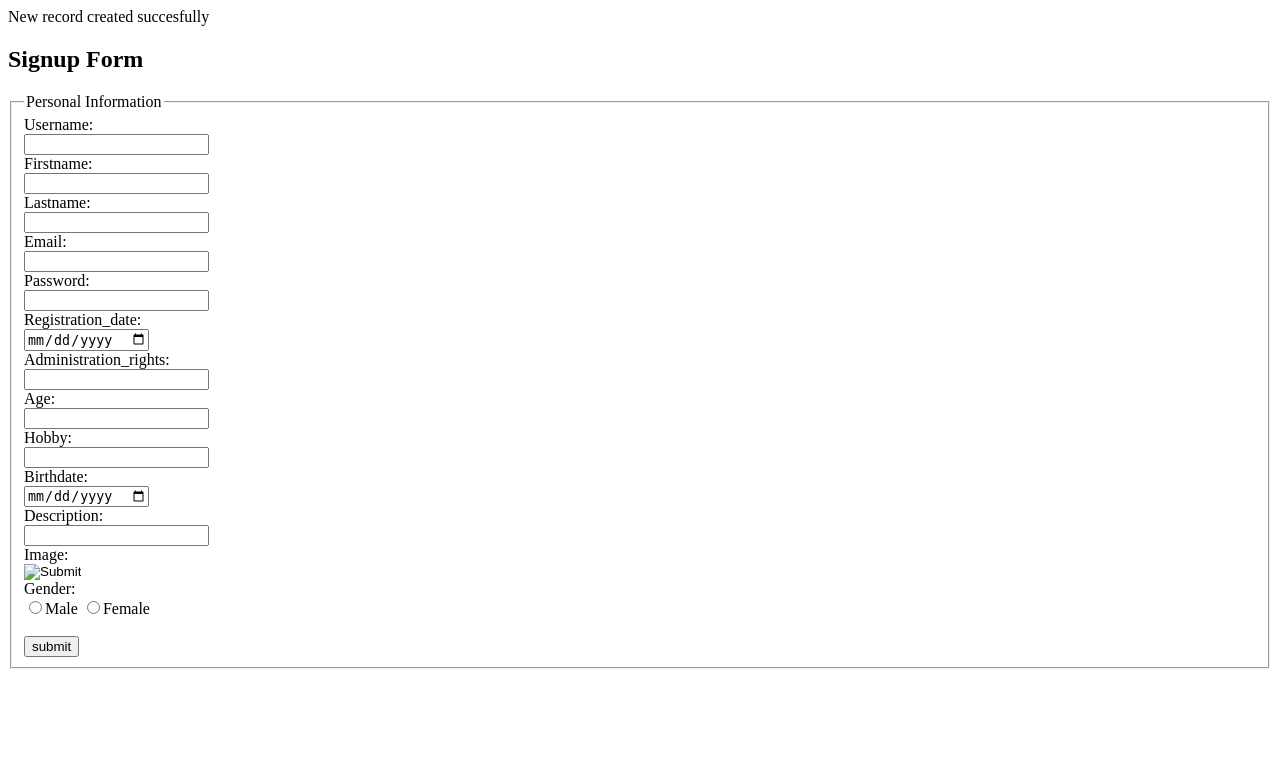
After one commit to DanKun-XS/Confab_social_media, a PHP site: page /--admin_create.php in a window 1280 px wide. The commit adds this page. Shown: the top 783 px of the page. Run offline with PHP 8.4, Linux system fonts and the light colour scheme; data that the repository does not hold is empty.

Commit message:
Add files via upload

```diff
--- /dev/null
+++ b/--admin_create.php
@@ -0,0 +1,93 @@
+<?php
+    include "db_conn.php";
+
+    if(isset($_POST['submit'])) {
+        $username = $_POST['username'];
+        $firstname = $_POST['firstname'];
+        $lastname = $_POST['lastname'];
+        $email = $_POST['email'];
+        $password = $_POST['password'];
+        $registration_date = $_POST['registration_date'];
+        $administration_rights = $_POST['administration_rights'];
+        $age = $_POST['age'];
+        $hobby = $_POST['hobby'];
+        $birthdate = $_POST['birthdate'];
+        $description = $_POST['description'];
+        $image = $_POST['image'];
+        $gender = $_POST['gender'];
+    }
+
+    $sql = "INSERT INTO 'user' ('username','firstname','lastname','email','password','gender','age','hobby','birthdate','administration_rights','description','image') VALUES ('$username','$firstname','$lastname','$email','$password','$gender','$age','$hobby','$birthdate','$administration_rights','$description','$image')";
+
+    $result = $conn->query($sql);
+
+    if($result == TRUE) {
+        echo "New record created succesfully";
+    }
+    else {
+        echo "Error:" . $sql . "<br>" . $conn->error;
+    }
+
+    $conn->close();
+?>
+
+<!DOCTYPE html>
+<html lang="en">
+<head>
+    <meta charset="UTF-8">
+    <meta http-equiv="X-UA-Compatible" content="IE=edge">
+    <meta name="viewport" content="width=device-width, initial-scale=1.0">
+    <title>ADMIN</title>
+</head>
+<body>
+    <h2> Signup Form </h2>
+
+    <form action="">
+        <fieldset>
+        <legend>Personal Information</legend>
+        Username:<br>
+        <input type="text" name="username">
+        <br>
+        Firstname:<br>
+        <input type="text" name="firstname">
+        <br>
+        Lastname:<br>
+        <input type="text" name="lastname">
+        <br>
+        Email:<br>
+        <input type="email" name="email">
+        <br>
+        Password:<br>
+        <input type="text" name="password">
+        <br>
+        Registration_date:<br>
+        <input type="date" name="registration_date">
+        <br>
+        Administration_rights:<br>
+        <input type="int" name="administration_rights">
+        <br>
+        Age:<br>
+        <input type="int" name="age">
+        <br>
+        Hobby:<br>
+        <input type="text" name="hobby">
+        <br>
+        Birthdate:<br>
+        <input type="date" name="birthdate">
+        <br>
+        Description:<br>
+        <input type="text" name="description">
+        <br>
+        Image:<br>
+        <input type="image" name="hobby">
+        <br>
+        Gender:<br>
+        <input type="radio" name="gender" value="male">Male
+        <input type="radio" name="gender" value="female">Female
+        <br><br>
+        <input type="submit" name="submit" value="submit">
+        </fieldset>
+    </form>
+
+</body>
+</html>
--- a/profile.php
+++ b/profile.php
@@ -39,11 +39,17 @@ if (isset($_SESSION['userID'])) {
                             <h4>Firstname: <?php echo $_SESSION['firstname']; ?></h4>
                             <h4>Lastname: <?php echo $_SESSION['lastname']; ?></h4>
                             <h4>Age: <?php echo $_SESSION['age']; ?></h4>
+                            <h4>Hobby: <?php echo $_SESSION['hobby']; ?></h4>
+                            <h4>Gender: <?php echo $_SESSION['gender']; ?></h4>
+                            <h4>Birthdate: <?php echo $_SESSION['birthdate']; ?></h4>
+                            <h4>Description: <?php echo $_SESSION['description']; ?></h4>
+
                         </div>
 
                         <div id="profile_boxes" class="flex-fill">
                             <?php echo $_SESSION['image']; ?>
                         </div>
+
                     </form>
 
                 </div>
```
Also changed, not shown: --admin_update.php (added, +56 -0 lines), --admin_view.php (added, +75 -0 lines), --admin.php (added).
